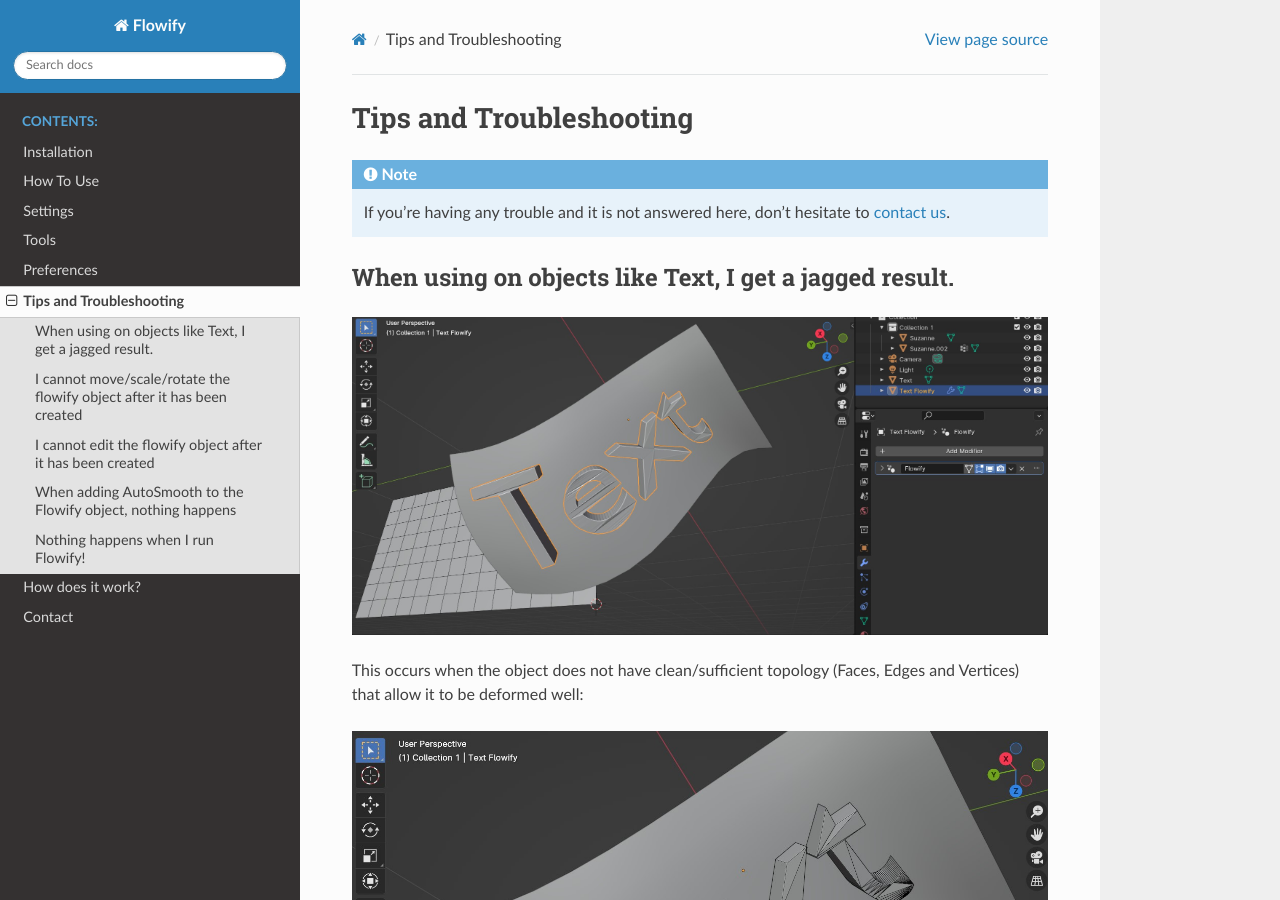
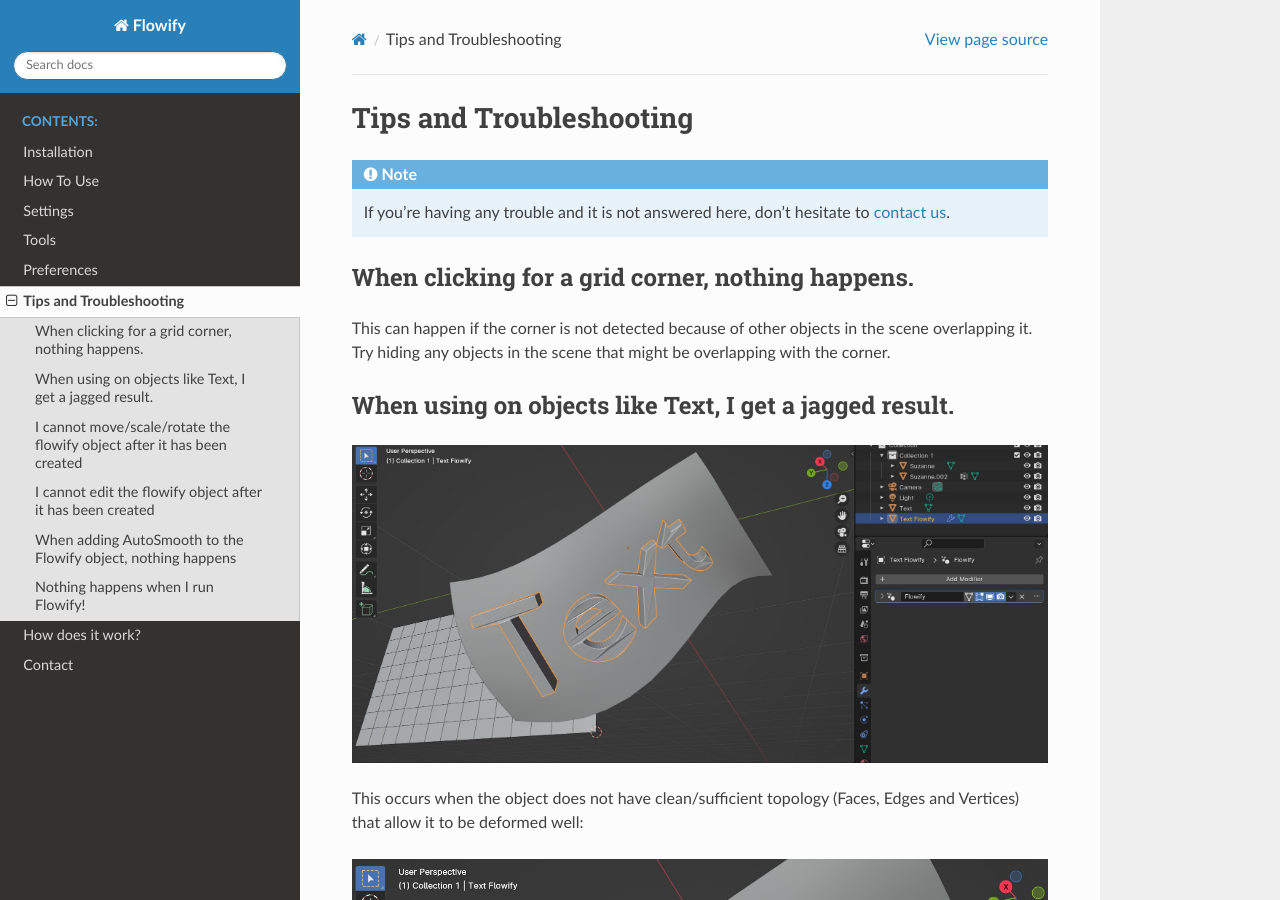
Before and after one commit to mkingsnorth/flowify_docs, a Sphinx documentation site: the page built from docs/troubleshooting.rst, in a window 1280 px wide and 900 px high. Built offline with Sphinx 7.4.7 and the Read the Docs theme 3.1.0, drawn with Linux system fonts in a browser that asks for light colours.

Commit message:
Added tips to hide overlapping objects

```diff
--- a/docs/troubleshooting.rst
+++ b/docs/troubleshooting.rst
@@ -6,6 +6,12 @@ Tips and Troubleshooting
 
 .. note::
     If you're having any trouble and it is not answered here, don't hesitate to :ref:`contact us<Contact>`.
+
+============================================================================================================
+When clicking for a grid corner, nothing happens.
+============================================================================================================
+
+This can happen if the corner is not detected because of other objects in the scene overlapping it.  Try hiding any objects in the scene that might be overlapping with the corner.
 
 ============================================================================================================
 When using on objects like Text, I get a jagged result.
--- a/docs/use.rst
+++ b/docs/use.rst
@@ -109,6 +109,8 @@ The workflow is as follows:
 
     .. image:: images/source_grid_corner_circle.jpg
 
+    .. tip::
+        If the corner is not detected, try hiding any objects in the scene that might be overlapping with the corner.
 
     .. note::
         For cylindrical target surfaces, *always* select the "Top Left" corner of the source grid:
```
